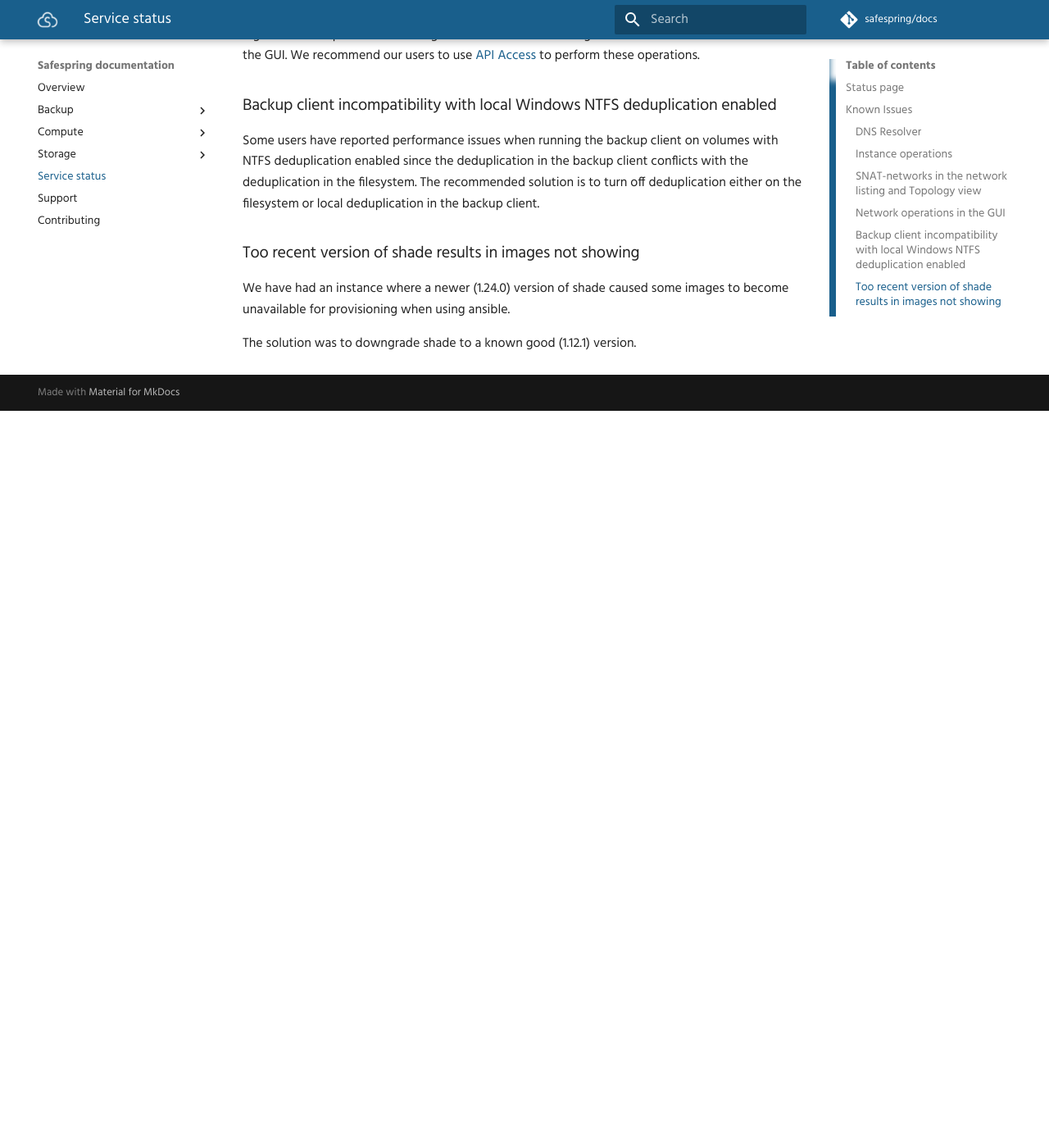
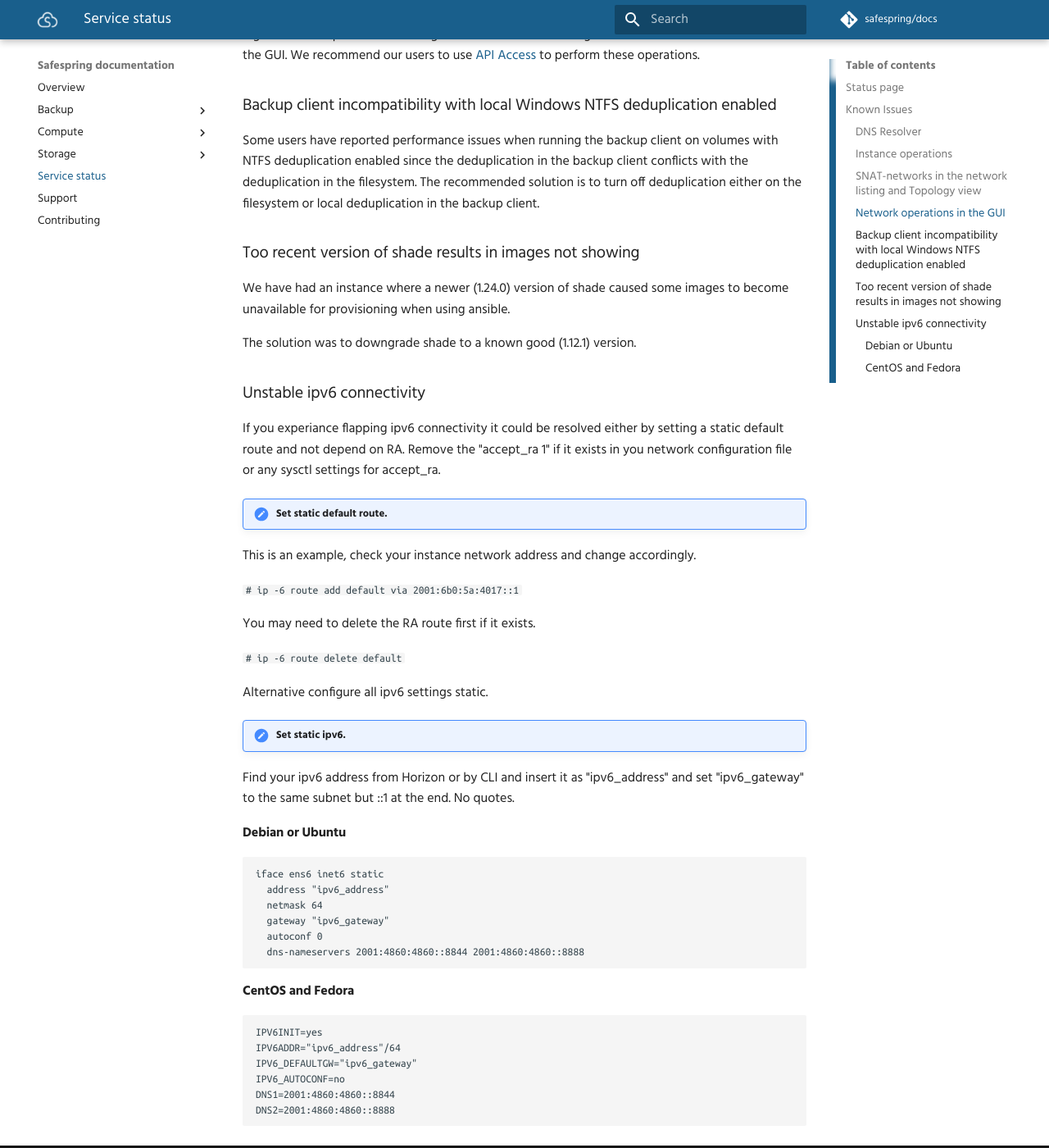
Before and after one commit to safespring/docs, an MkDocs documentation site: the page built from content/status.md, in a window 1280 px wide and 1400 px high, scrolled down 2913 px. Shown: the whole window at 82% size. Built offline with MkDocs 1.6.1 and Material for MkDocs 9.7.7, drawn with Linux system fonts in a browser that asks for light colours; comment, search, counter and statistics services are not loaded; old or Windows-style settings are respelled for this version of MkDocs; before the commit the page ends 3414 px from its top, so only the background shows below that.

Commit message:
Known-issues update.

````diff
--- a/content/status.md
+++ b/content/status.md
@@ -87,3 +87,49 @@ We have had an instance where a newer (1.24.0) version of shade caused some
 images to become unavailable for provisioning when using ansible.
 
 The solution was to downgrade shade to a known good (1.12.1) version.
+
+### Unstable ipv6 connectivity
+
+If you experiance flapping ipv6 connectivity it could be resolved either by
+setting a static default route and not depend on RA.
+Remove the "accept_ra 1" if it exists in you network configuration file or
+any sysctl settings for accept_ra.
+
+!!! note "Set static default route."
+
+This is an example, check your instance network address and change accordingly.
+
+`# ip -6 route add default via 2001:6b0:5a:4017::1`
+
+You may need to delete the RA route first if it exists.
+
+`# ip -6 route delete default`
+
+Alternative configure all ipv6 settings static.
+
+!!! note "Set static ipv6."
+
+Find your ipv6 address from Horizon or by CLI and insert it as "ipv6_address"
+and set "ipv6_gateway" to the same subnet but ::1 at the end. No quotes.
+
+####Debian or Ubuntu
+
+```
+iface ens6 inet6 static
+  address "ipv6_address"
+  netmask 64
+  gateway "ipv6_gateway"
+  autoconf 0
+  dns-nameservers 2001:4860:4860::8844 2001:4860:4860::8888
+```
+
+####CentOS and Fedora
+
+```
+IPV6INIT=yes
+IPV6ADDR="ipv6_address"/64
+IPV6_DEFAULTGW="ipv6_gateway"
+IPV6_AUTOCONF=no
+DNS1=2001:4860:4860::8844
+DNS2=2001:4860:4860::8888
+```
````
